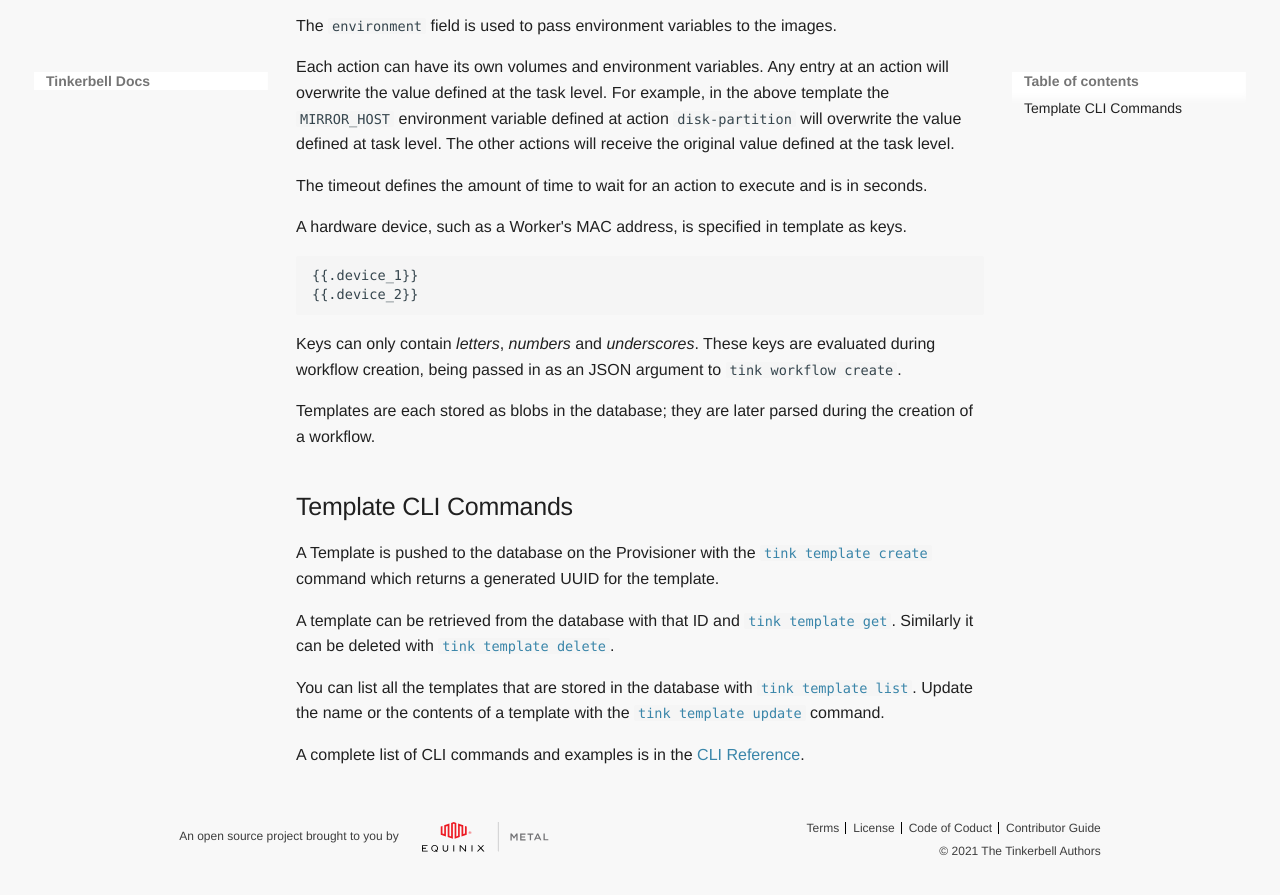
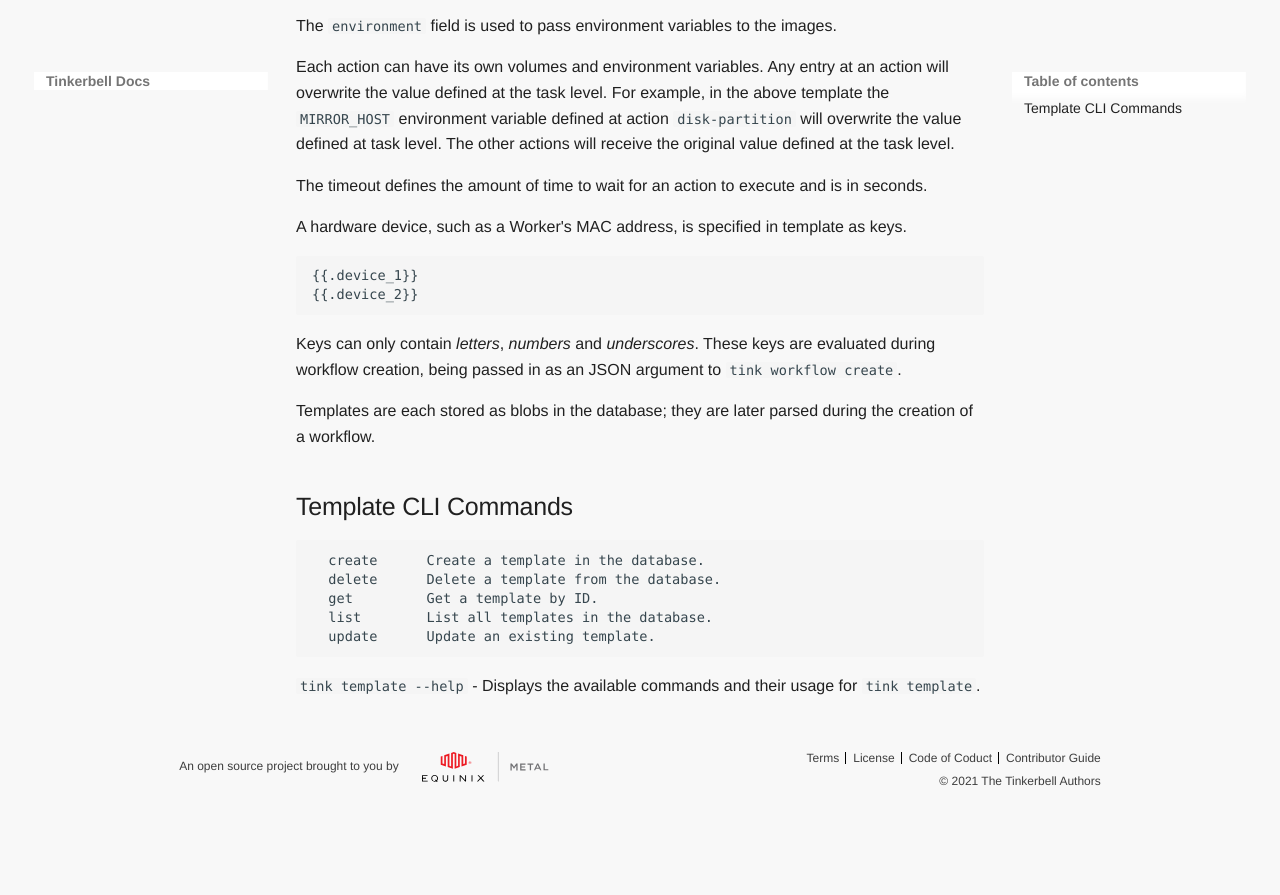
Before and after one commit to tinkerbell/tinkerbell-docs, an MkDocs documentation site: the page built from docs/templates.md, in a window 1280 px wide and 900 px high, scrolled down 1107 px. Shown: the top 895 px of the window. Built offline with MkDocs 1.6.1 and Material for MkDocs 9.7.7, drawn with Linux system fonts in a browser that asks for light colours; some web fonts are replaced; after the commit the page ends 1937 px from its top, so only the background shows below that.

Commit message:
removing links to the cli reference from other docs

````diff
--- a/docs/templates.md
+++ b/docs/templates.md
@@ -73,10 +73,12 @@ Templates are each stored as blobs in the database; they are later parsed during
 
 ## Template CLI Commands
 
-A Template is pushed to the database on the Provisioner with the [`tink template create`](/cli-reference/template/#tink-template-create) command which returns a generated UUID for the template.
+```
+  create      Create a template in the database.
+  delete      Delete a template from the database.
+  get         Get a template by ID.
+  list        List all templates in the database.
+  update      Update an existing template.
+```
 
-A template can be retrieved from the database with that ID and [`tink template get`](/cli-reference/template/#tink-template-get). Similarly it can be deleted with [`tink template delete`](/cli-reference/template/#tink-template-delete).
-
-You can list all the templates that are stored in the database with [`tink template list`](/cli-reference/template/#tink-template-list). Update the name or the contents of a template with the [`tink template update`](/cli-reference/template/#tink-template-update) command.
-
-A complete list of CLI commands and examples is in the [CLI Reference](/cli-reference/template/).
+`tink template --help` - Displays the available commands and their usage for `tink template`.
````
Also changed, not shown: docs/workflows.md (+5 -5 lines).
